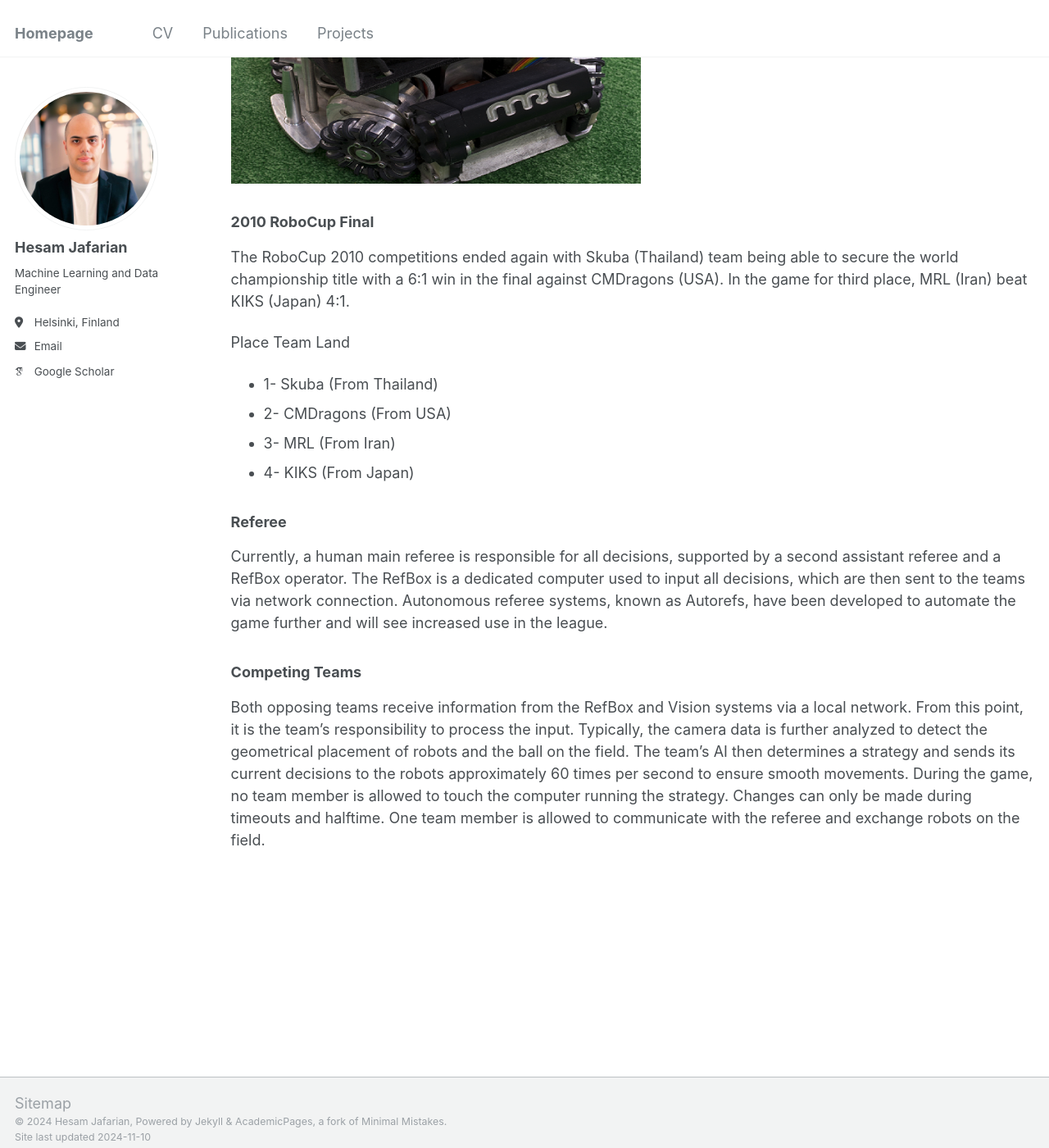
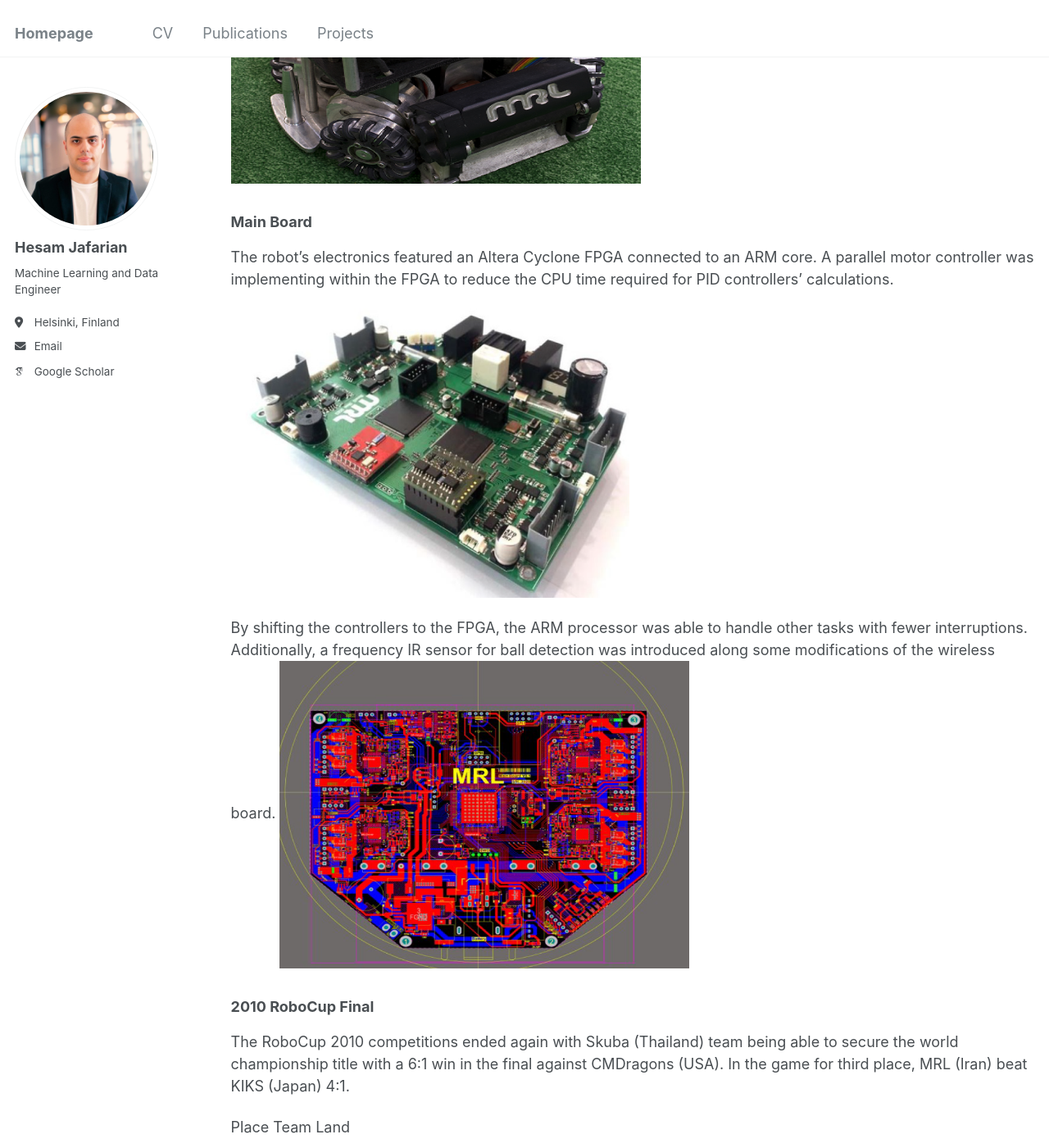
Before and after one commit to hesamjafarian/hesamjafarian.github.io, a Jekyll site: the page built from _pages/projects.md, in a window 1280 px wide and 1400 px high, scrolled down 2200 px. Shown: the whole window at 82% size. Built offline with Jekyll 4.4.1, drawn with Linux system fonts in a browser that asks for light colours; some web fonts are replaced.

Commit message:
Update projects.md

```diff
--- a/_pages/projects.md
+++ b/_pages/projects.md
@@ -27,6 +27,14 @@ Robot sizes are limited by rules to a diameter of 18 cm and a height of 15 cm, l
 
 <img src="../images/mrl_robot.png" alt="MRL Robot" style="width:500px; aspect-ratio: 4 / 3;" />
 
+### Main Board
+The robot's electronics featured an Altera Cyclone FPGA connected to an ARM core. A parallel motor controller was implementing within the FPGA to reduce the CPU time required for PID controllers' calculations.
+<img src="../images/main_board_v1.png" alt="Robot Main Board" style="width:500px; aspect-ratio: 4 / 3;" />
+
+By shifting the controllers to the FPGA, the ARM processor was able to handle other tasks with fewer interruptions. Additionally, a frequency IR sensor for ball detection was introduced along some modifications of the wireless board.
+<img src="../images/mrl_robot_pcb.png" alt="Main Board PCB" style="width:500px; aspect-ratio: 4 / 3;" />
+
+
 ### 2010 RoboCup Final
 The RoboCup 2010 competitions ended again with Skuba (Thailand) team being able to secure the world championship title with a 6:1 win in the final against CMDragons (USA). In the game for third place, MRL (Iran) beat KIKS (Japan) 4:1.
 
```
